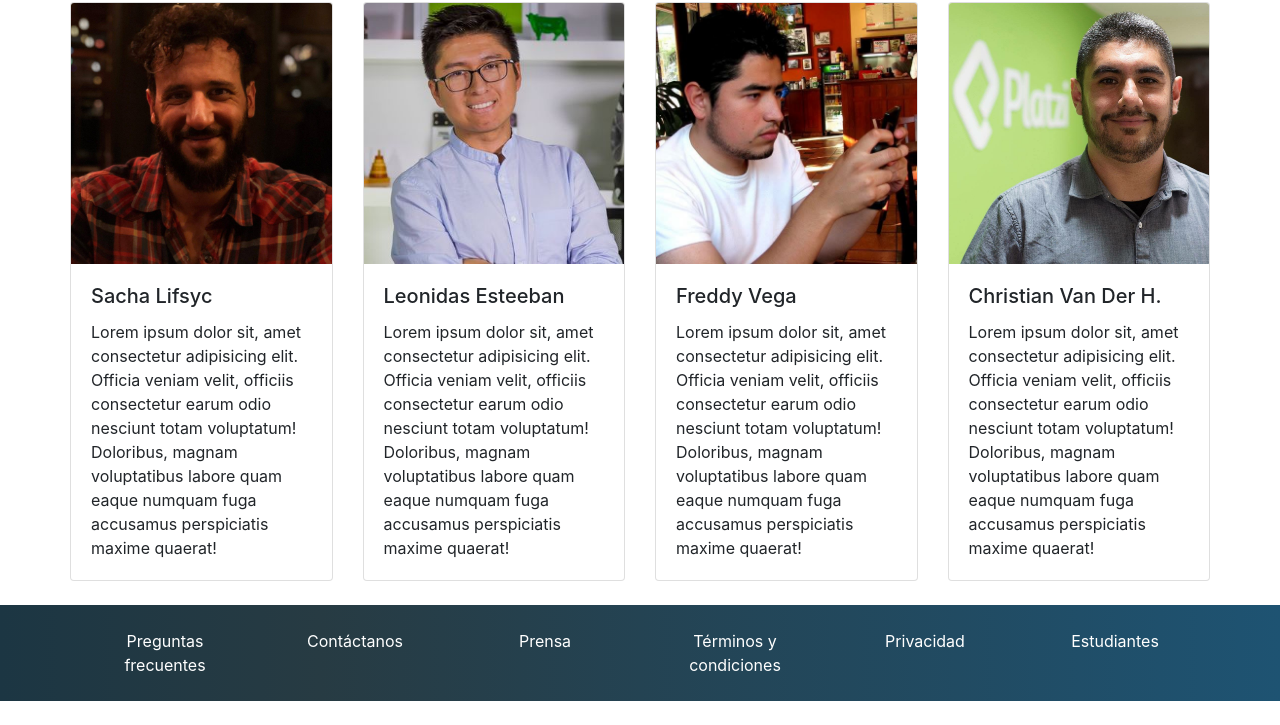
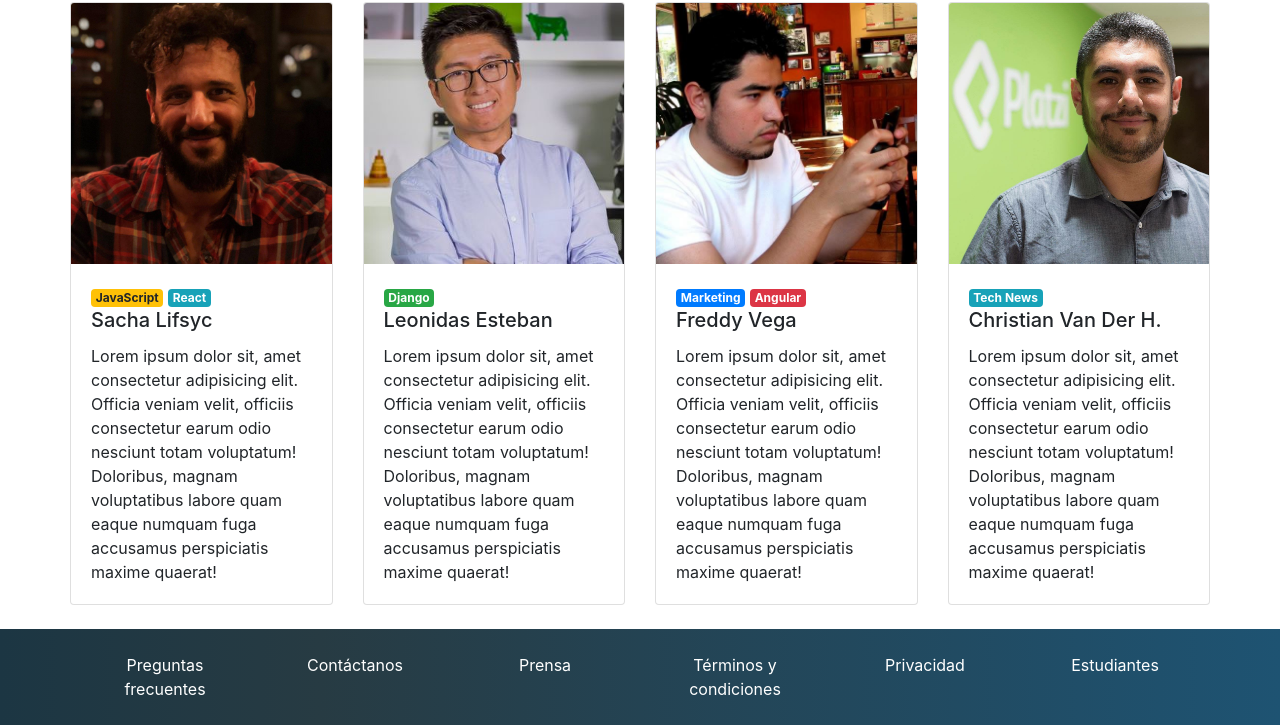
Before and after one commit to renatojobal/trying_bootstrap, a plain HTML site: page index.html in a window 1280 px wide. Shown: the part 708-1433 px from the top of the page. Before the commit the page ends 1409 px from the top, so only its background shows below. Drawn offline with nearby package versions, Linux system fonts and the light colour scheme.

Commit message:
Agregando badges

```diff
--- a/index.html
+++ b/index.html
@@ -96,6 +96,10 @@
             <div class="card">
               <img class="card-img-top" src="assets/speakers/sacha.jpg" alt="Foto de Sacha">
               <div class="card-body">
+                <div class="badges">
+                  <span class="badge badge-warning">JavaScript</span>
+                  <span class="badge badge-info">React</span>
+                </div>
                 <h5 class="card-title">Sacha Lifsyc</h5>
                 <p class="card-text">Lorem ipsum dolor sit, amet consectetur adipisicing elit. Officia
                   veniam velit, officiis consectetur earum odio nesciunt totam voluptatum! Doloribus,
@@ -107,7 +111,10 @@
             <div class="card">
               <img class="card-img-top" src="assets/speakers/leonidas2.jpeg" alt="Foto de Leonidas">
               <div class="card-body">
-                <h5 class="card-title">Leonidas Esteeban</h5>
+                <div class="badges">
+                  <span class="badge badge-success">Django</span>
+                </div>
+                <h5 class="card-title">Leonidas Esteban</h5>
                 <p class="card-text">Lorem ipsum dolor sit, amet consectetur adipisicing elit. Officia
                   veniam velit, officiis consectetur earum odio nesciunt totam voluptatum! Doloribus,
                   magnam voluptatibus labore quam eaque numquam fuga accusamus perspiciatis maxime quaerat!</p>
@@ -118,6 +125,10 @@
             <div class="card">
               <img class="card-img-top" src="assets/speakers/freddy.jpeg" alt="Foto de Freddy">
               <div class="card-body">
+                <div class="badges">
+                  <span class="badge badge-primary">Marketing</span>
+                  <span class="badge badge-danger">Angular</span>
+                </div>
                 <h5 class="card-title">Freddy Vega</h5>
                 <p class="card-text">Lorem ipsum dolor sit, amet consectetur adipisicing elit. Officia
                   veniam velit, officiis consectetur earum odio nesciunt totam voluptatum! Doloribus,
@@ -129,6 +140,9 @@
             <div class="card">
               <img class="card-img-top" src="assets/speakers/cvander.jpeg" alt="Foto de Christian">
               <div class="card-body">
+                <div class="badges">
+                  <span class="badge badge-info">Tech News</span>
+                </div>
                 <h5 class="card-title">Christian Van Der H.</h5>
                 <p class="card-text">Lorem ipsum dolor sit, amet consectetur adipisicing elit. Officia
                   veniam velit, officiis consectetur earum odio nesciunt totam voluptatum! Doloribus,
```
